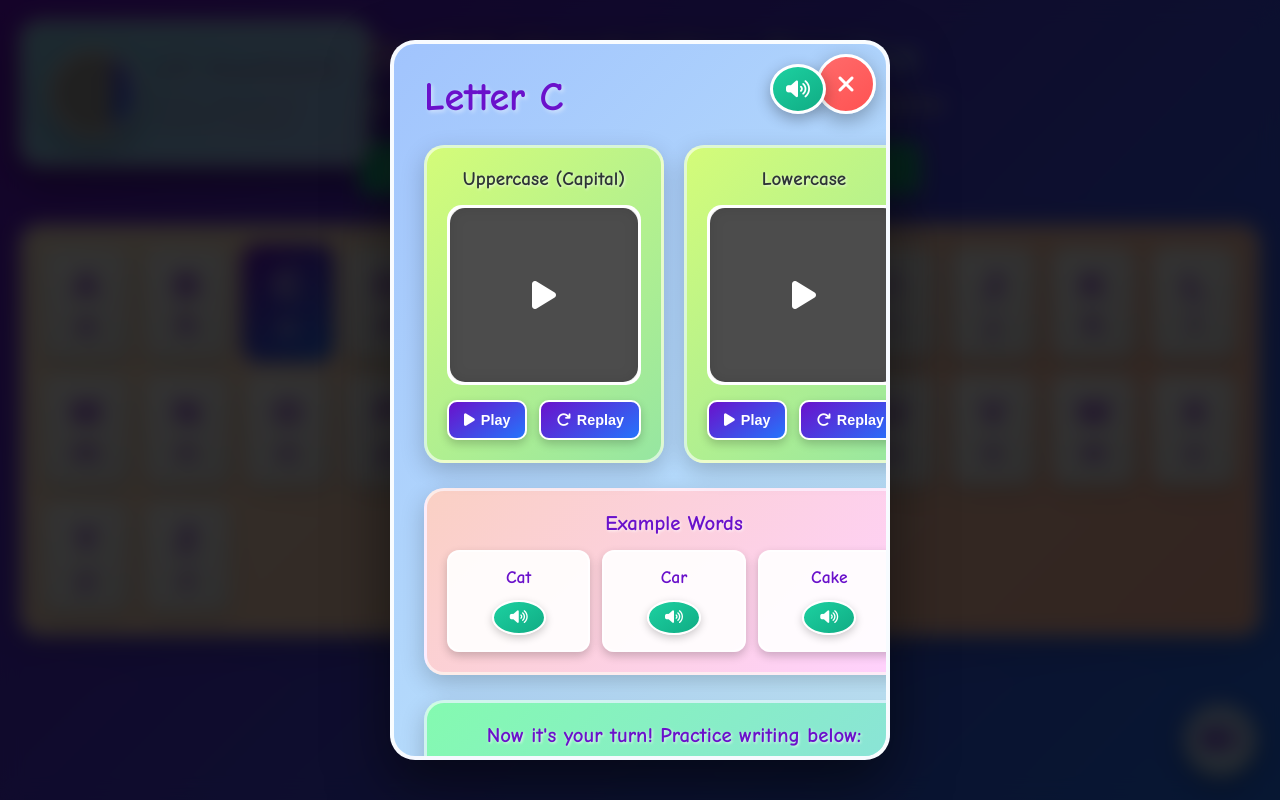
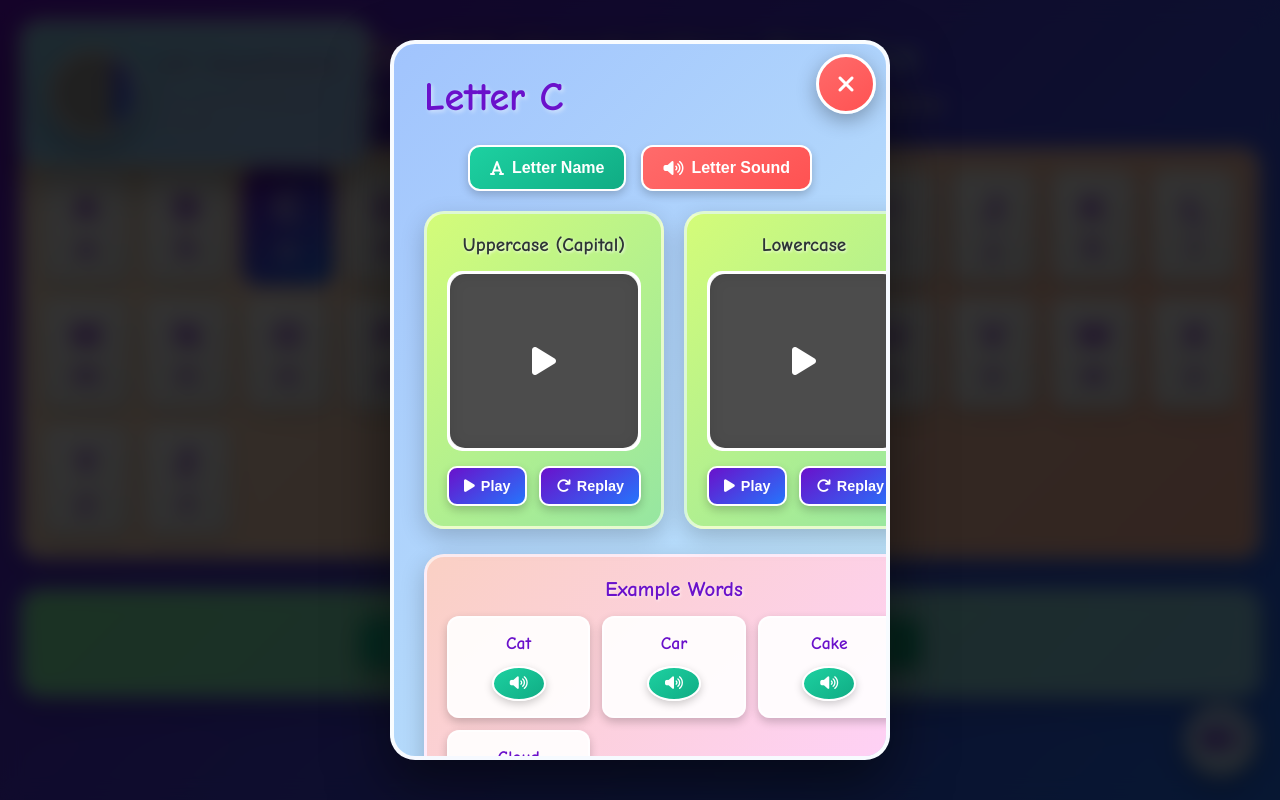
Before and after one commit to yousefzadeh50/alphabets, a plain HTML site: page index.html in a window 1280 px wide. Both pictures are taken after a click on the button "C c". Drawn offline with Linux system fonts and the light colour scheme; grey boxes are pictures that could not be loaded.

Commit message:
Update index.html

```diff
--- a/index.html
+++ b/index.html
@@ -5,7 +5,7 @@
     <meta name="viewport" content="width=device-width, initial-scale=1.0">
     <title>English Handwriting Practice</title>
     <link rel="stylesheet" href="https://cdnjs.cloudflare.com/ajax/libs/font-awesome/6.4.0/css/all.min.css">
-    <link href="https://fonts.googleapis.com/css2?family=Comic+Neue:wght@400;700&display=swap" rel="stylesheet">
+    <link href="https://fonts.googleapis.com/css2?family=Comic+Neue:wght@400;700&family=Dancing+Script:wght@600&display=swap" rel="stylesheet">
     <style>
         :root {
             --primary: #6a11cb;
@@ -126,23 +126,27 @@
 
         .designer-name {
             font-size: 1.6rem;
-            margin-bottom: 8px;
+            margin-bottom: 5px;
             color: #1a237e;
             font-weight: bold;
             text-shadow: 2px 2px 4px rgba(255,255,255,0.8);
             background: linear-gradient(45deg, #1a237e, #283593);
             -webkit-background-clip: text;
             -webkit-text-fill-color: transparent;
+            font-family: 'Comic Neue', cursive;
         }
 
         .designer-title {
             color: #283593;
-            font-size: 1.1rem;
+            font-size: 1rem;
             text-shadow: 1px 1px 3px rgba(255,255,255,0.8);
             font-weight: 600;
-            background: linear-gradient(45deg, #283593, #303f9f);
+            background: linear-gradient(45deg, #5c6bc0, #3949ab);
             -webkit-background-clip: text;
             -webkit-text-fill-color: transparent;
+            font-family: 'Dancing Script', cursive;
+            font-size: 1.3rem;
+            margin-top: 5px;
         }
 
         .designer-card:hover {
@@ -238,32 +242,6 @@
             color: white;
             text-shadow: 1px 1px 3px rgba(0,0,0,0.3);
             font-weight: 600;
-        }
-
-        .download-section {
-            text-align: center;
-            margin: 25px 0;
-        }
-
-        .download-btn {
-            display: inline-flex;
-            align-items: center;
-            gap: 10px;
-            background: linear-gradient(135deg, var(--success), #10ac84);
-            color: white;
-            padding: 15px 30px;
-            border-radius: 12px;
-            text-decoration: none;
-            font-weight: bold;
-            margin: 0 15px;
-            transition: all 0.3s ease;
-            box-shadow: 0 5px 15px rgba(0,0,0,0.3);
-            border: 2px solid rgba(255,255,255,0.5);
-        }
-
-        .download-btn:hover {
-            transform: translateY(-5px);
-            box-shadow: 0 8px 25px rgba(0,0,0,0.4);
         }
 
         .alphabet-grid {
@@ -342,6 +320,38 @@
             line-height: 1;
         }
 
+        /* Download Section - Moved below alphabet grid */
+        .download-section {
+            text-align: center;
+            margin: 30px 0;
+            padding: 25px;
+            background: linear-gradient(135deg, #84fab0, #8fd3f4);
+            border-radius: 20px;
+            box-shadow: 0 10px 30px rgba(0,0,0,0.2);
+            border: 3px solid rgba(255,255,255,0.6);
+        }
+
+        .download-btn {
+            display: inline-flex;
+            align-items: center;
+            gap: 10px;
+            background: linear-gradient(135deg, var(--success), #10ac84);
+            color: white;
+            padding: 15px 30px;
+            border-radius: 12px;
+            text-decoration: none;
+            font-weight: bold;
+            margin: 0 15px;
+            transition: all 0.3s ease;
+            box-shadow: 0 5px 15px rgba(0,0,0,0.3);
+            border: 2px solid rgba(255,255,255,0.5);
+        }
+
+        .download-btn:hover {
+            transform: translateY(-5px);
+            box-shadow: 0 8px 25px rgba(0,0,0,0.4);
+        }
+
         /* Enhanced Popup with Close Button */
         .letter-popup {
             position: fixed;
@@ -435,6 +445,43 @@
             gap: 25px;
         }
 
+        .letter-sound-controls {
+            display: flex;
+            justify-content: center;
+            gap: 15px;
+            margin-bottom: 20px;
+        }
+
+        .sound-control-btn {
+            background: linear-gradient(145deg, var(--primary), var(--secondary));
+            color: white;
+            border: none;
+            border-radius: 12px;
+            padding: 12px 20px;
+            cursor: pointer;
+            transition: all 0.3s ease;
+            box-shadow: 0 4px 10px rgba(0,0,0,0.2);
+            border: 2px solid white;
+            font-weight: bold;
+            display: flex;
+            align-items: center;
+            gap: 8px;
+            font-size: 1rem;
+        }
+
+        .sound-control-btn:hover {
+            transform: translateY(-2px);
+            box-shadow: 0 6px 15px rgba(0,0,0,0.3);
+        }
+
+        .sound-control-btn.letter-sound {
+            background: linear-gradient(145deg, #ff6b6b, #ff5252);
+        }
+
+        .sound-control-btn.letter-name {
+            background: linear-gradient(145deg, #1dd1a1, #10ac84);
+        }
+
         .animation-section {
             display: grid;
             grid-template-columns: 1fr 1fr;
@@ -714,31 +761,6 @@
             pointer-events: none;
         }
 
-        .sound-btn {
-            position: absolute;
-            top: 20px;
-            right: 60px;
-            background: linear-gradient(145deg, var(--success), #10ac84);
-            color: white;
-            border: none;
-            border-radius: 50%;
-            width: 50px;
-            height: 50px;
-            display: flex;
-            align-items: center;
-            justify-content: center;
-            cursor: pointer;
-            transition: all 0.3s ease;
-            box-shadow: 0 5px 15px rgba(0,0,0,0.3);
-            border: 3px solid white;
-            font-size: 1.2rem;
-            z-index: 10;
-        }
-
-        .sound-btn:hover {
-            transform: scale(1.1);
-        }
-
         @keyframes bounce {
             0%, 20%, 50%, 80%, 100% {transform: translateY(0);}
             40% {transform: translateY(-10px);}
@@ -813,6 +835,11 @@
                 top: -15px;
                 right: -15px;
             }
+
+            .letter-sound-controls {
+                flex-direction: column;
+                gap: 10px;
+            }
         }
 
         @media (max-width: 480px) {
@@ -849,7 +876,7 @@
             }
 
             .designer-title {
-                font-size: 1rem;
+                font-size: 1.1rem;
             }
         }
     </style>
@@ -877,7 +904,7 @@
         </div>
         <div class="designer-info">
             <h3 class="designer-name">A.R. Yousefzadeh</h3>
-            <p class="designer-title">Senior Educational Software Designer</p>
+            <p class="designer-title">Educational Material Designer</p>
         </div>
     </div>
 
@@ -890,19 +917,20 @@
         <header>
             <h1>English Handwriting Practice</h1>
             <p class="subtitle">Learn to write English letters correctly with interactive practice</p>
-
-            <div class="download-section">
-                <a href="https://www.handwritingforkids.com/handwrite/manuscript/alphabets/images/tguideu.gif" class="download-btn" target="_blank">
-                    <i class="fas fa-download"></i> Uppercase Tracing Guide
-                </a>
-                <a href="https://www.handwritingforkids.com/handwrite/manuscript/alphabets/images/tguidel.gif" class="download-btn" target="_blank">
-                    <i class="fas fa-download"></i> Lowercase Tracing Guide
-                </a>
-            </div>
         </header>
 
         <div class="alphabet-grid" id="alphabetGrid">
             <!-- Alphabet cards will be added by JavaScript -->
+        </div>
+
+        <!-- Download Section - Moved below alphabet grid -->
+        <div class="download-section">
+            <a href="https://s34.picofile.com/file/8488325968/Capital_Letters_Tracing_Guide.gif" class="download-btn" target="_blank">
+                <i class="fas fa-download"></i> Uppercase Tracing Guide
+            </a>
+            <a href="https://s34.picofile.com/file/8488326018/Small_Letters_Tracing_Guide.gif" class="download-btn" target="_blank">
+                <i class="fas fa-download"></i> Lowercase Tracing Guide
+            </a>
         </div>
     </div>
 
@@ -916,9 +944,15 @@
             </button>
         </div>
 
-        <button class="sound-btn" id="letterSoundBtn">
-            <i class="fas fa-volume-up"></i>
-        </button>
+        <!-- Letter Sound Controls -->
+        <div class="letter-sound-controls">
+            <button class="sound-control-btn letter-name" id="letterNameBtn">
+                <i class="fas fa-font"></i> Letter Name
+            </button>
+            <button class="sound-control-btn letter-sound" id="letterSoundBtn">
+                <i class="fas fa-volume-up"></i> Letter Sound
+            </button>
+        </div>
 
         <div class="popup-content">
             <div class="animation-section">
@@ -1159,34 +1193,43 @@
             }
         };
 
-        // Complete example words for all letters
+        // Complete example words for all letters (4 examples for each letter)
         const exampleWords = {
-            'A': ['Apple', 'Ant', 'Airplane'],
-            'B': ['Ball', 'Banana', 'Butterfly'],
-            'C': ['Cat', 'Car', 'Cake'],
-            'D': ['Dog', 'Duck', 'Dolphin'],
-            'E': ['Elephant', 'Egg', 'Eagle'],
-            'F': ['Fish', 'Flower', 'Frog'],
-            'G': ['Goat', 'Grapes', 'Giraffe'],
-            'H': ['House', 'Hat', 'Horse'],
-            'I': ['Ice Cream', 'Igloo', 'Island'],
-            'J': ['Jellyfish', 'Juice', 'Jacket'],
-            'K': ['Kite', 'Kangaroo', 'Key'],
-            'L': ['Lion', 'Lemon', 'Leaf'],
-            'M': ['Monkey', 'Moon', 'Milk'],
-            'N': ['Nest', 'Nose', 'Net'],
-            'O': ['Orange', 'Owl', 'Ocean'],
-            'P': ['Pencil', 'Pig', 'Pizza'],
-            'Q': ['Queen', 'Quilt', 'Quail'],
-            'R': ['Rabbit', 'Rainbow', 'Rose'],
-            'S': ['Sun', 'Star', 'Snake'],
-            'T': ['Tree', 'Tiger', 'Table'],
-            'U': ['Umbrella', 'Unicorn', 'Uniform'],
-            'V': ['Violin', 'Volcano', 'Vegetable'],
-            'W': ['Watermelon', 'Whale', 'Window'],
-            'X': ['Xylophone', 'X-ray', 'Fox'],
-            'Y': ['Yoyo', 'Yellow', 'Yacht'],
-            'Z': ['Zebra', 'Zoo', 'Zipper']
+            'A': ['Apple', 'Ant', 'Airplane', 'Arrow'],
+            'B': ['Ball', 'Banana', 'Butterfly', 'Book'],
+            'C': ['Cat', 'Car', 'Cake', 'Cloud'],
+            'D': ['Dog', 'Duck', 'Dolphin', 'Door'],
+            'E': ['Elephant', 'Egg', 'Eagle', 'Ear'],
+            'F': ['Fish', 'Flower', 'Frog', 'Flag'],
+            'G': ['Goat', 'Grapes', 'Giraffe', 'Gift'],
+            'H': ['House', 'Hat', 'Horse', 'Heart'],
+            'I': ['Ice Cream', 'Igloo', 'Island', 'Ice'],
+            'J': ['Jellyfish', 'Juice', 'Jacket', 'Jar'],
+            'K': ['Kite', 'Kangaroo', 'Key', 'King'],
+            'L': ['Lion', 'Lemon', 'Leaf', 'Lamp'],
+            'M': ['Monkey', 'Moon', 'Milk', 'Mouse'],
+            'N': ['Nest', 'Nose', 'Net', 'Nut'],
+            'O': ['Orange', 'Owl', 'Ocean', 'Onion'],
+            'P': ['Pencil', 'Pig', 'Pizza', 'Pear'],
+            'Q': ['Queen', 'Quilt', 'Quail', 'Question'],
+            'R': ['Rabbit', 'Rainbow', 'Rose', 'Ring'],
+            'S': ['Sun', 'Star', 'Snake', 'Sock'],
+            'T': ['Tree', 'Tiger', 'Table', 'Toy'],
+            'U': ['Umbrella', 'Unicorn', 'Uniform', 'Up'],
+            'V': ['Violin', 'Volcano', 'Vegetable', 'Van'],
+            'W': ['Watermelon', 'Whale', 'Window', 'Watch'],
+            'X': ['Xylophone', 'X-ray', 'Fox', 'Box'],
+            'Y': ['Yoyo', 'Yellow', 'Yacht', 'Yogurt'],
+            'Z': ['Zebra', 'Zoo', 'Zipper', 'Zero']
+        };
+
+        // Letter sounds for pronunciation
+        const letterSounds = {
+            'A': 'æ', 'B': 'b', 'C': 'k', 'D': 'd', 'E': 'ɛ',
+            'F': 'f', 'G': 'g', 'H': 'h', 'I': 'ɪ', 'J': 'dʒ',
+            'K': 'k', 'L': 'l', 'M': 'm', 'N': 'n', 'O': 'ɒ',
+            'P': 'p', 'Q': 'kw', 'R': 'r', 'S': 's', 'T': 't',
+            'U': 'ʌ', 'V': 'v', 'W': 'w', 'X': 'ks', 'Y': 'j', 'Z': 'z'
         };
 
         // Animation state management
@@ -1314,12 +1357,9 @@
 
                 // Reset animation states
                 resetAnimations();
-
-                // Play letter sound
-                playLetterSound(letter);
-            }
-
-            // Update example words - FIXED: Now works for all letters
+            }
+
+            // Update example words
             updateExamples(letter);
 
             // Clear canvas
@@ -1367,6 +1407,47 @@
             });
         }
 
+        // Play letter name
+        function playLetterName() {
+            const synth = window.speechSynthesis;
+            synth.cancel();
+
+            const utterance = new SpeechSynthesisUtterance(currentLetter);
+            utterance.rate = 0.8;
+            utterance.pitch = 1.1;
+            utterance.volume = 1;
+
+            const voices = synth.getVoices();
+            const femaleVoice = voices.find(voice =>
+                voice.name.includes('Female') || voice.name.includes('woman') ||
+                voice.name.includes('Samantha') || voice.name.includes('Karen')
+            );
+
+            if (femaleVoice) utterance.voice = femaleVoice;
+            synth.speak(utterance);
+        }
+
+        // Play letter sound
+        function playLetterSound() {
+            const synth = window.speechSynthesis;
+            synth.cancel();
+
+            const sound = letterSounds[currentLetter] || currentLetter;
+            const utterance = new SpeechSynthesisUtterance(`The sound is ${sound}`);
+            utterance.rate = 0.7;
+            utterance.pitch = 1.2;
+            utterance.volume = 1;
+
+            const voices = synth.getVoices();
+            const femaleVoice = voices.find(voice =>
+                voice.name.includes('Female') || voice.name.includes('woman') ||
+                voice.name.includes('Samantha') || voice.name.includes('Karen')
+            );
+
+            if (femaleVoice) utterance.voice = femaleVoice;
+            synth.speak(utterance);
+        }
+
         // Reset animations to initial state
         function resetAnimations() {
             // Hide animation images
@@ -1392,7 +1473,7 @@
             document.getElementById('lowercaseBox').classList.remove('animation-playing');
         }
 
-        // Update example words section - FIXED: Now works for all letters
+        // Update example words section
         function updateExamples(letter) {
             const examplesGrid = document.getElementById('examplesGrid');
             examplesGrid.innerHTML = '';
@@ -1414,65 +1495,23 @@
             });
         }
 
-        // Play letter sound with clear female voice
-        function playLetterSound(letter) {
-            const synth = window.speechSynthesis;
-
-            // Cancel any ongoing speech
-            synth.cancel();
-
-            const utterance = new SpeechSynthesisUtterance(letter);
-
-            // Configure for clear female voice
-            utterance.rate = 0.8;
-            utterance.pitch = 1.2;
-            utterance.volume = 1;
-
-            // Try to get a female voice
-            const voices = synth.getVoices();
-            const femaleVoice = voices.find(voice =>
-                voice.name.includes('Female') ||
-                voice.name.includes('woman') ||
-                voice.name.includes('Samantha') ||
-                voice.name.includes('Karen') ||
-                voice.name.includes('Victoria')
-            );
-
-            if (femaleVoice) {
-                utterance.voice = femaleVoice;
-            }
-
-            synth.speak(utterance);
-        }
-
         // Play word sound with clear female voice
         function playWordSound(word) {
             const synth = window.speechSynthesis;
-
-            // Cancel any ongoing speech
             synth.cancel();
 
             const utterance = new SpeechSynthesisUtterance(word);
-
-            // Configure for clear female voice
             utterance.rate = 0.7;
             utterance.pitch = 1.1;
             utterance.volume = 1;
 
-            // Try to get a female voice
             const voices = synth.getVoices();
             const femaleVoice = voices.find(voice =>
-                voice.name.includes('Female') ||
-                voice.name.includes('woman') ||
-                voice.name.includes('Samantha') ||
-                voice.name.includes('Karen') ||
-                voice.name.includes('Victoria')
+                voice.name.includes('Female') || voice.name.includes('woman') ||
+                voice.name.includes('Samantha') || voice.name.includes('Karen')
             );
 
-            if (femaleVoice) {
-                utterance.voice = femaleVoice;
-            }
-
+            if (femaleVoice) utterance.voice = femaleVoice;
             synth.speak(utterance);
         }
 
@@ -1624,9 +1663,16 @@
             document.getElementById('closePopup').addEventListener('click', closeLetterPopup);
             document.getElementById('popupOverlay').addEventListener('click', closeLetterPopup);
 
+            // Letter name button
+            document.getElementById('letterNameBtn').addEventListener('click', function() {
+                playLetterName();
+                this.classList.add('pulse');
+                setTimeout(() => this.classList.remove('pulse'), 500);
+            });
+
             // Letter sound button
             document.getElementById('letterSoundBtn').addEventListener('click', function() {
-                playLetterSound(currentLetter);
+                playLetterSound();
                 this.classList.add('pulse');
                 setTimeout(() => this.classList.remove('pulse'), 500);
             });
```
